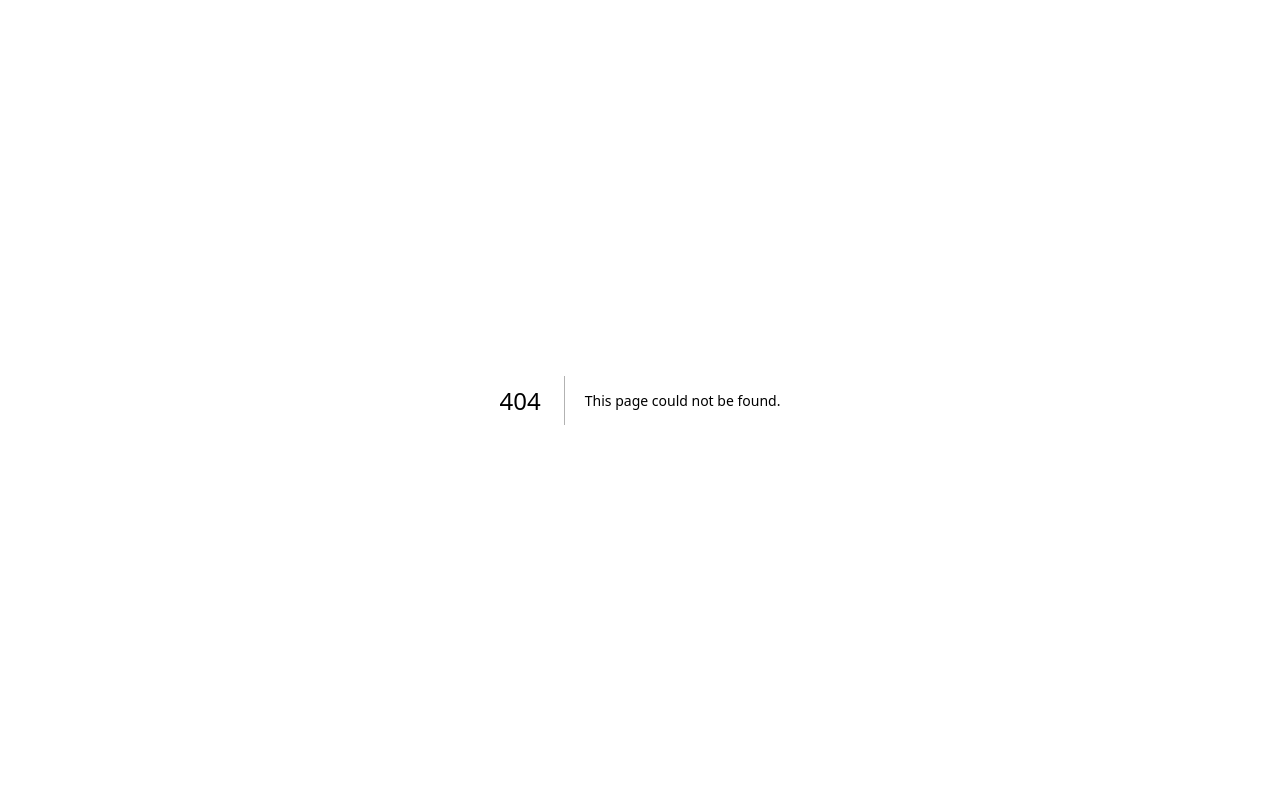
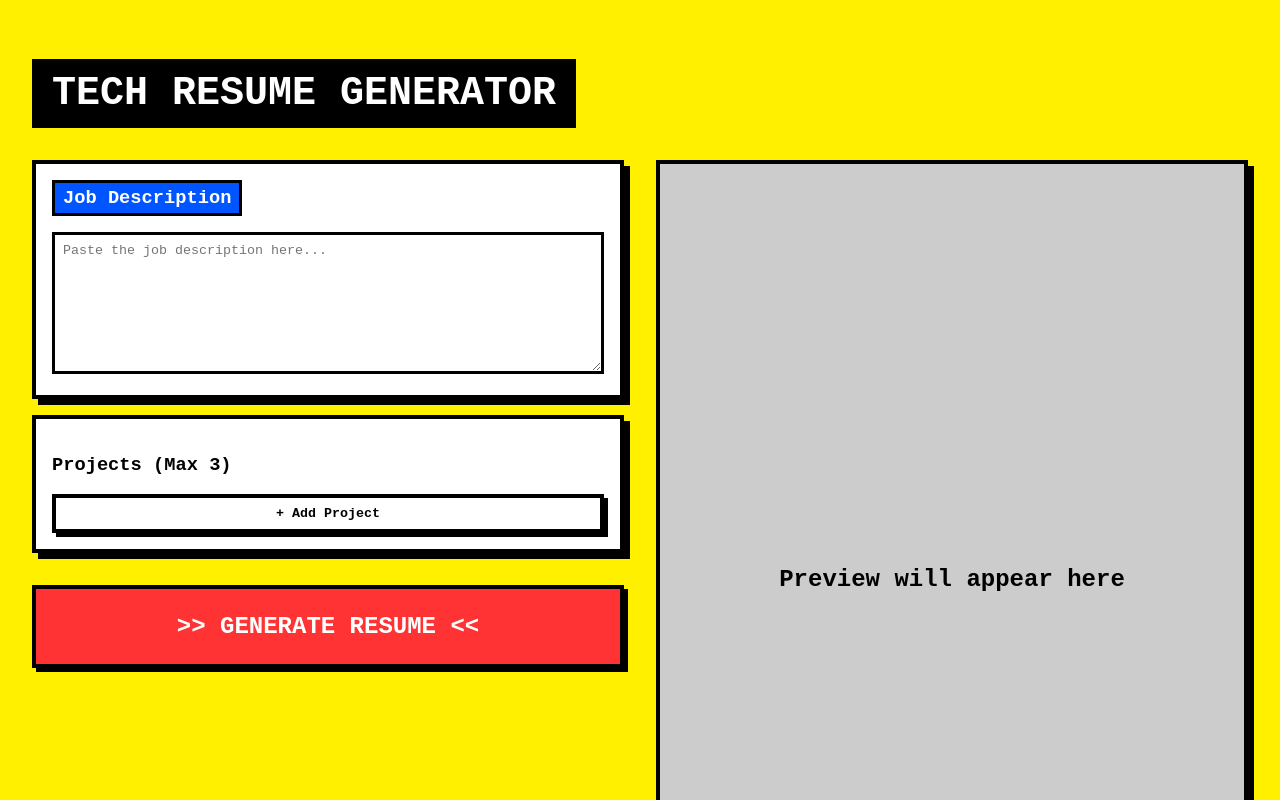
Before and after one commit to sharmaakshat89/toasty-resume, a Next.js app: page /tech-resume in a window 1280 px wide. Before the commit this address had no page. Shown: the top 800 px of the page. Built offline with nearby package versions, Linux system fonts and the light colour scheme.

Commit message:
feat: main tech resume generator view

```diff
--- /dev/null
+++ b/app/tech-resume/page.js
@@ -0,0 +1,75 @@
+'use client'
+import { useState } from 'react';
+import ProjectForm from '../../components/ProjectForm';
+import ResumePreview from '../../components/ResumePreview';
+import { generateResumeAction } from '../../lib/orchestrator';
+
+export default function TechResume() {
+  const [jobDesc, setJobDesc] = useState('');
+  const [projects, setProjects] = useState([]);
+  const [htmlOutput, setHtmlOutput] = useState('');
+  const [loading, setLoading] = useState(false);
+
+  const handleGenerate = async () => {
+    if (!jobDesc) {
+      alert("Please provide a job description.");
+      return;
+    }
+    setLoading(true);
+    try {
+      const result = await generateResumeAction(jobDesc, projects);
+      setHtmlOutput(result);
+    } catch (e) {
+      console.error(e);
+      alert("Error generating resume. Check console logs or API Key.");
+    }
+    setLoading(false);
+  };
+
+  return (
+    <div style={{ padding: '2rem', maxWidth: '1400px', margin: '0 auto' }}>
+      <h1 className="no-print" style={{ fontSize: '2.5rem', background: 'var(--bg-black)', color: 'white', display: 'inline-block', padding: '0.5rem 1rem', border: '4px solid black', marginBottom: '2rem' }}>TECH RESUME GENERATOR</h1>
+
+      <div className="no-print" style={{ display: 'grid', gridTemplateColumns: '1fr 1fr', gap: '2rem', alignItems: 'start' }}>
+        <div>
+          <div className="neo-box">
+            <h3 style={{ background: 'var(--bg-blue)', color: 'white', display: 'inline-block', padding: '0.25rem 0.5rem', margin: '0 0 1rem 0', border: '3px solid black' }}>Job Description</h3>
+            <textarea
+              className="neo-input"
+              rows={8}
+              placeholder="Paste the job description here..."
+              value={jobDesc}
+              onChange={e => setJobDesc(e.target.value)}
+            />
+          </div>
+
+          <ProjectForm projects={projects} setProjects={setProjects} />
+
+          <button
+            className="neo-button"
+            style={{ width: '100%', marginTop: '2rem', padding: '1.5rem', fontSize: '1.5rem', background: 'var(--bg-red)', color: 'white' }}
+            onClick={handleGenerate}
+            disabled={loading}
+          >
+            {loading ? 'GENERATING PIPELINE...' : '>> GENERATE RESUME <<'}
+          </button>
+        </div>
+
+        <div style={{ position: 'sticky', top: '2rem' }}>
+          {htmlOutput ? (
+             <ResumePreview htmlContent={htmlOutput} />
+          ) : (
+             <div className="neo-box" style={{ height: '800px', display: 'flex', alignItems: 'center', justifyContent: 'center', color: 'black', background: '#ccc' }}>
+               <h2>Preview will appear here</h2>
+             </div>
+          )}
+        </div>
+      </div>
+
+      {/* For Print Layout */}
+      <div className="print-only" style={{ display: 'none' }}>
+        <ResumePreview htmlContent={htmlOutput} />
+      </div>
+    </div>
+  );
+}
```
